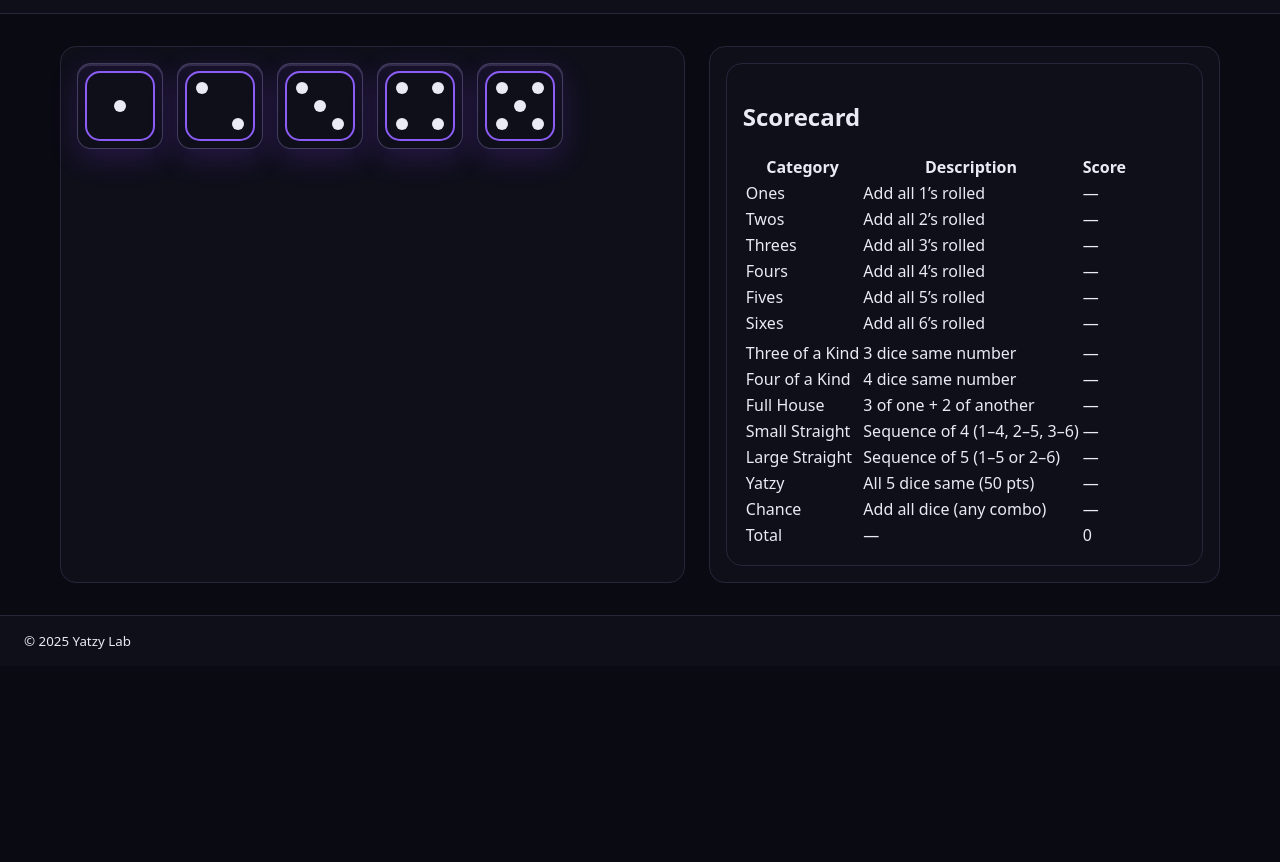
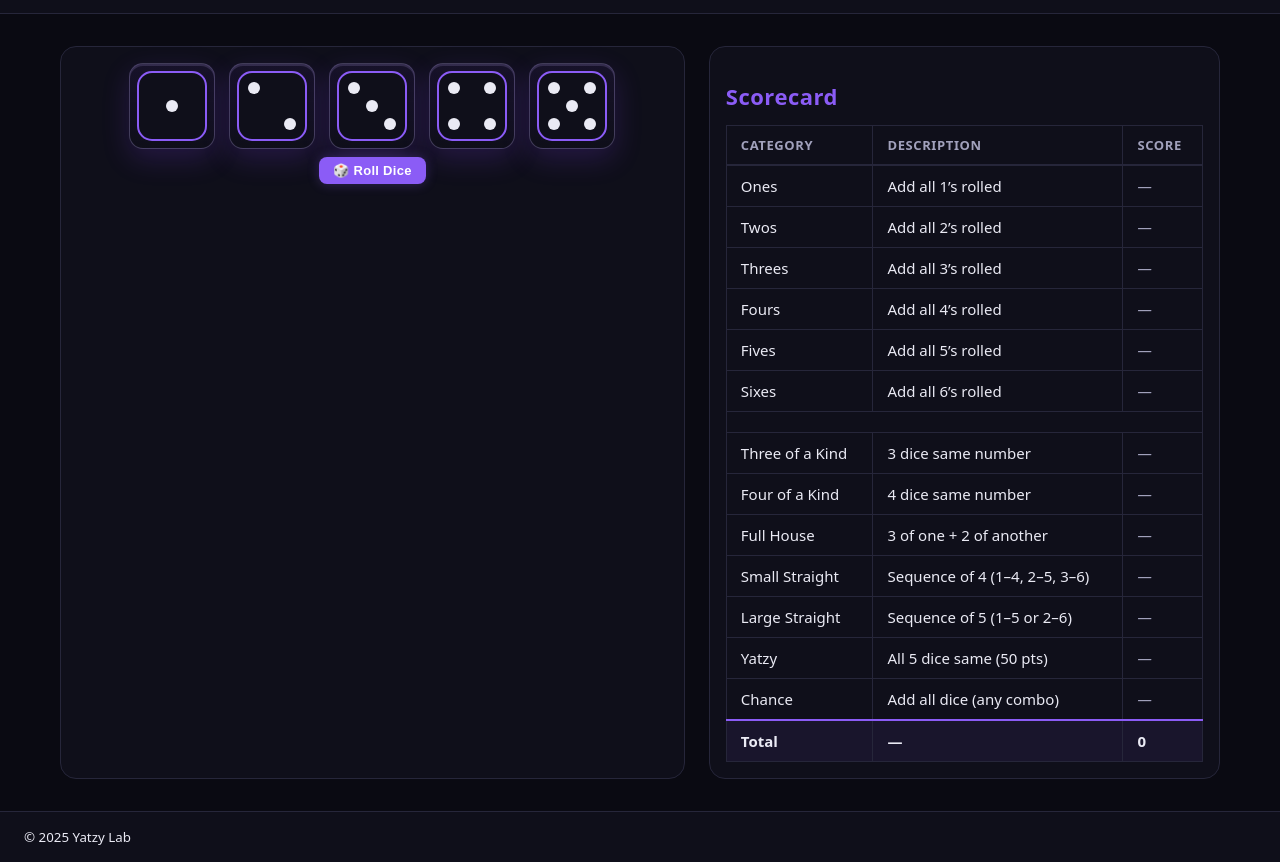
Before and after one commit to moodythenerd/cst3106_labs, a plain HTML site: page yatzy-lab05/index.html in a window 1280 px wide. Shown: the part 57-919 px from the top of the page. Before the commit the page ends 800 px from the top, so only its background shows below. Drawn offline with Linux system fonts and the light colour scheme.

Commit message:
docs: finalized and fully commented HTML + CSS for Yatzy Lab 5. Improved and reworked from initial draft with major layout and design updates, added explanatory comments, and structured documentation. chore: removed old assets and dice folders since SVG dice are now built directly in code.

```diff
--- a/yatzy-lab05/index.html
+++ b/yatzy-lab05/index.html
@@ -1,31 +1,37 @@
 <!doctype html>
 <html lang="en">
 <head>
-    <meta charset="utf-8" />
-    <meta name="viewport" content="width=device-width, initial-scale=1" />
-    <title>Yatzy Lab 5</title>
-    <link rel="stylesheet" href="styles.css" />
+    <meta charset="utf-8" /> <!-- ensures text displays properly across browsers -->
+    <meta name="viewport" content="width=device-width, initial-scale=1" /> <!-- makes layout responsive on mobile -->
+    <title>Yatzy Lab 5</title> <!-- page title in browser tab -->
+    <link rel="stylesheet" href="styles.css" /> <!-- links your CSS file -->
 </head>
 
 <body>
-
+<!-- 🟣 HEADER: game title + turn info -->
 <header class="app-header">
-    <h1>Yatzy</h1>
-    <div class="status" aria-live="polite">Turn 1 • Rolls left: 3</div>
+    <h1>Yatzy</h1> <!-- main title -->
+    <div class="status" aria-live="polite">Turn 1 • Rolls left: 3</div> <!-- updates dynamically later -->
 </header>
 
+<!-- 🟢 MAIN LAYOUT: two panels (left = dice, right = scorecard) -->
 <main class="layout">
+    <!-- 🎲 LEFT PANEL: dice tray + roll button -->
     <section class="panel left" aria-label="Dice and Actions">
+
+        <!-- DICE TRAY: holds all 5 dice -->
         <div class="tray" role="group" aria-label="Dice Tray">
-            <!-- Die 1 -->
+
+            <!-- Each die is a <button> with an inline SVG icon -->
+            <!-- Die 1 (center dot) -->
             <button class="die" aria-pressed="false" aria-label="Die showing 1">
                 <svg viewBox="0 0 72 72">
                     <rect x="2" y="2" width="68" height="68" rx="14" ry="14" fill="#0F0F1A" stroke="#8B5CF6" stroke-width="2"/>
-                    <circle cx="36" cy="36" r="6" fill="#EAEAF4"/>
+                    <circle cx="36" cy="36" r="6" fill="#EAEAF4"/> <!-- single center pip -->
                 </svg>
             </button>
 
-            <!-- Die 2 -->
+            <!-- Die 2 (two opposite corners) -->
             <button class="die" aria-pressed="false" aria-label="Die showing 2">
                 <svg viewBox="0 0 72 72">
                     <rect x="2" y="2" width="68" height="68" rx="14" ry="14" fill="#0F0F1A" stroke="#8B5CF6" stroke-width="2"/>
@@ -66,12 +72,16 @@
                     <circle cx="54" cy="54" r="6" fill="#EAEAF4"/>
                 </svg>
             </button>
+
         </div>
 
+        <!-- ACTIONS: roll button under dice -->
+        <div class="actions">
+            <button class="roll-btn">🎲 Roll Dice</button>
+        </div>
+    </section>
 
-    </section>
-    <section class="panel right" aria-label="Scorecard">
-
+    <!-- 📊 RIGHT PANEL: scorecard table -->
     <section class="panel right scorecard" aria-label="Scorecard">
         <h2>Scorecard</h2>
         <table>
@@ -89,9 +99,7 @@
             <tr><td>Fours</td><td>Add all 4’s rolled</td><td class="empty">—</td></tr>
             <tr><td>Fives</td><td>Add all 5’s rolled</td><td class="empty">—</td></tr>
             <tr><td>Sixes</td><td>Add all 6’s rolled</td><td class="empty">—</td></tr>
-
             <tr class="sep"><td colspan="3"></td></tr>
-
             <tr><td>Three of a Kind</td><td>3 dice same number</td><td class="empty">—</td></tr>
             <tr><td>Four of a Kind</td><td>4 dice same number</td><td class="empty">—</td></tr>
             <tr><td>Full House</td><td>3 of one + 2 of another</td><td class="empty">—</td></tr>
@@ -99,15 +107,13 @@
             <tr><td>Large Straight</td><td>Sequence of 5 (1–5 or 2–6)</td><td class="empty">—</td></tr>
             <tr><td>Yatzy</td><td>All 5 dice same (50 pts)</td><td class="empty">—</td></tr>
             <tr><td>Chance</td><td>Add all dice (any combo)</td><td class="empty">—</td></tr>
-
             <tr class="total"><td>Total</td><td>—</td><td>0</td></tr>
             </tbody>
         </table>
     </section>
-
-    </section>
 </main>
 
+<!-- ⚪ FOOTER -->
 <footer class="app-footer">
     <small>© 2025 Yatzy Lab</small>
 </footer>
--- a/yatzy-lab05/styles.css
+++ b/yatzy-lab05/styles.css
@@ -1,25 +1,29 @@
+/* ===============================
+   🎨 GLOBAL THEME + COLOR VARIABLES
+   =============================== */
 :root {
     --bg-950: #0A0A12;     /* page background */
-    --panel-900: #0F0F1A;  /* card / section background */
+    --panel-900: #0F0F1A;  /* panels/cards background */
     --ink-100: #EAEAF4;    /* main text */
     --ink-400: #A1A1BC;    /* muted text */
-    --violet-500: #8B5CF6; /* main accent color */
-    --line-700: #26263A;   /* subtle border color */
+    --violet-500: #8B5CF6; /* accent color */
+    --line-700: #26263A;   /* border line color */
 }
 
-* {
-    box-sizing: border-box;
-}
+/* reset + base layout */
+* { box-sizing: border-box; }
 
 body {
     margin: 0;
-    font-family: system-ui, -apple-system, "Inter", Roboto, Arial, sans-serif;
+    font-family: system-ui, "Inter", sans-serif;
     color: var(--ink-100);
     background: var(--bg-950);
 }
 
-.app-header,
-.app-footer {
+/* ===============================
+   🟣 HEADER + FOOTER STYLING
+   =============================== */
+.app-header, .app-footer {
     display: flex;
     justify-content: space-between;
     align-items: center;
@@ -40,31 +44,40 @@ body {
     letter-spacing: 0.2px;
 }
 
-.status {
-    color: var(--ink-400);
-}
+.status { color: var(--ink-400); }
 
+/* ===============================
+   🧩 MAIN GRID LAYOUT
+   =============================== */
 .layout {
     display: grid;
-    grid-template-columns: 1.1fr 0.9fr;
+    grid-template-columns: 1.1fr 0.9fr; /* left wider than right */
     gap: 24px;
     max-width: 1200px;
     margin: 32px auto;
     padding: 0 20px;
 }
+
+/* ===============================
+   🧱 PANEL STYLING
+   =============================== */
 .panel {
     background: var(--panel-900);
     border: 1px solid var(--line-700);
     border-radius: 16px;
+    padding: 16px;
     min-height: 200px;
-    padding: 16px;
 }
 
+/* ===============================
+   🎲 DICE TRAY
+   =============================== */
 .tray {
     display: flex;
-    gap: 14px;
-    flex-wrap: wrap;
-    align-items: center;
+    flex-wrap: wrap;       /* allows wrapping to multiple rows */
+    gap: 14px;             /* space between dice */
+    justify-content: center;
+    margin-bottom: 8px;
 }
 
 .die {
@@ -78,28 +91,127 @@ body {
     display: grid;
     place-items: center;
     cursor: pointer;
-    transition: transform 0.14s ease, box-shadow 0.14s ease, outline-color 0.14s ease;
+    transition: transform 0.14s ease, box-shadow 0.14s ease;
 }
+
+/* hover & click */
 .die:hover {
     transform: translateY(-1px) scale(1.02);
     box-shadow: 0 14px 36px rgba(124,58,237,0.28);
 }
+.die:active { transform: scale(0.97); }
 
-.die:active {
-    transform: scale(0.98);
-}
-
+/* keyboard focus */
 .die:focus-visible {
     outline: 2px solid var(--violet-500);
     outline-offset: 2px;
-    box-shadow: 0 0 0 2px rgba(124,58,237,0.35);
 }
 
-
+/* held dice glow preview */
 .die[data-held="true"],
 .die[aria-pressed="true"] {
-    box-shadow:
-            0 0 0 2px rgba(124,58,237,0.55),
-            0 18px 40px rgba(124,58,237,0.38);
+    box-shadow: 0 0 0 2px rgba(124,58,237,0.55),
+    0 18px 40px rgba(124,58,237,0.38);
     transform: scale(1.04);
 }
+
+/* ===============================
+   🟣 ROLL BUTTON
+   =============================== */
+.actions {
+    margin-top: 6px;
+    display: flex;
+    justify-content: center;
+}
+
+.roll-btn {
+    background: var(--violet-500);
+    color: #fff;
+    border: none;
+    border-radius: 8px;
+    padding: 6px 14px;
+    font-size: 13px;
+    font-weight: 600;
+    cursor: pointer;
+    letter-spacing: 0.3px;
+    box-shadow: 0 0 12px rgba(139, 92, 246, 0.3);
+    transition: transform 0.15s ease, box-shadow 0.15s ease;
+    max-width: fit-content;
+}
+.roll-btn:hover {
+    transform: translateY(-1px) scale(1.03);
+    box-shadow: 0 0 18px rgba(139, 92, 246, 0.45);
+}
+.roll-btn:active {
+    transform: scale(0.97);
+    box-shadow: 0 0 10px rgba(139, 92, 246, 0.25);
+}
+
+/* ===============================
+   📊 SCORECARD TABLE STYLING
+   =============================== */
+.scorecard { overflow-x: auto; }
+
+.scorecard h2 {
+    font-size: 22px;
+    margin-bottom: 14px;
+    color: var(--violet-500);
+    letter-spacing: 0.5px;
+}
+
+.scorecard table {
+    width: 100%;
+    border-collapse: collapse;
+    font-size: 15px;
+    color: var(--ink-100);
+    border: 1px solid var(--line-700); /* outer border */
+}
+
+.scorecard th,
+.scorecard td {
+    text-align: left;
+    padding: 10px 14px;
+    border: 1px solid var(--line-700); /* grid borders */
+}
+
+/* header style */
+.scorecard thead {
+    border-bottom: 2px solid var(--line-700);
+}
+.scorecard th {
+    font-weight: 600;
+    color: var(--ink-400);
+    text-transform: uppercase;
+    font-size: 13px;
+    letter-spacing: 0.6px;
+}
+
+/* body rows */
+.scorecard tbody tr {
+    border-bottom: 1px solid var(--line-700);
+    transition: background 0.15s ease, border-color 0.15s ease;
+}
+.scorecard tbody tr:hover {
+    background: rgba(139, 92, 246, 0.08);
+    border-color: var(--violet-500);
+}
+
+/* separator + total rows */
+.scorecard tr.sep td {
+    border: none;
+    height: 8px;
+    background: transparent;
+}
+.scorecard tr.total {
+    font-weight: bold;
+    background: rgba(139, 92, 246, 0.08);
+}
+.scorecard tr.total td {
+    border-top: 2px solid var(--violet-500);
+}
+
+/* empty score cells */
+.scorecard .empty {
+    color: var(--ink-400);
+    font-style: italic;
+}
```
Lines whose indentation alone changed are shown as unchanged.
